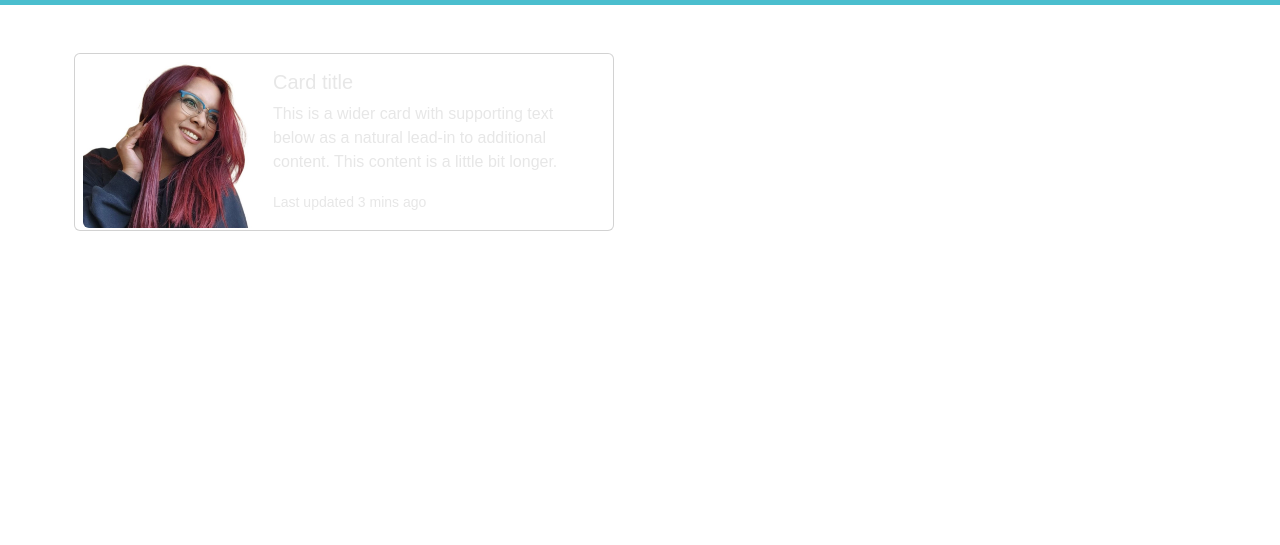
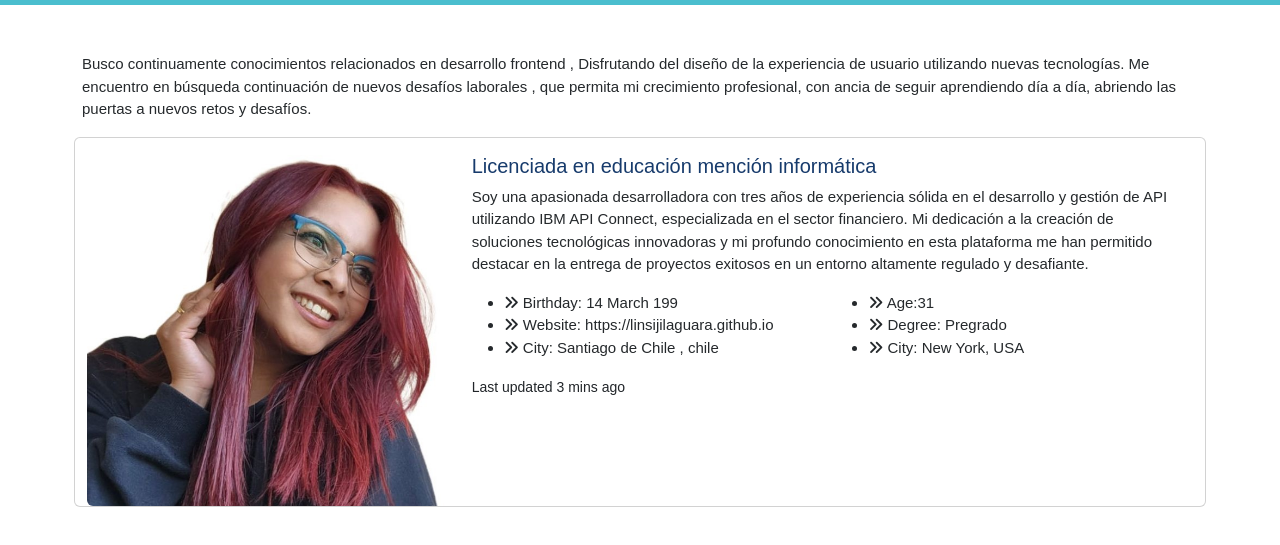
Before and after one commit to linsijiLaGuara/linsijiLaGuara.github.io, a plain HTML site: page about.html in a window 1280 px wide. Shown: the part 51-596 px from the top of the page. Drawn offline with nearby package versions, Linux system fonts and the light colour scheme; a web font is replaced by a local one.

Commit message:
remove: color en general}

```diff
--- a/about.html
+++ b/about.html
@@ -80,20 +80,38 @@
     </header>
 
     <div class="container">
+
       <div class="row pt-5 g-3">
-        <div class="card mb-3" style="max-width: 540px">
+        <p class="card-text sub-titulos">
+          Busco continuamente conocimientos relacionados en desarrollo frontend , Disfrutando del diseño de la experiencia de usuario utilizando nuevas tecnologías. Me encuentro en búsqueda continuación de nuevos desafíos laborales , que permita mi crecimiento profesional, con ancia de seguir aprendiendo día a día, abriendo las puertas a nuevos retos y desafíos.
+        </p>
+        <div class="card mb-3 container-md" style="max-width: 1500px">
           <div class="row g-0">
             <div class="col-md-4">
               <img src="./assets/img/Yo.jpg" class="img-fluid rounded-start" alt="..." />
             </div>
             <div class="col-md-8">
               <div class="card-body">
-                <h5 class="card-title">Card title</h5>
-                <p class="card-text">
-                  This is a wider card with supporting text below as a natural
-                  lead-in to additional content. This content is a little bit
-                  longer.
+                <h5 class="card-title title-color">Licenciada en educación mención informática </h5>
+                <p class="card-text sub-titulos">
+                  Soy una apasionada desarrolladora con tres años de experiencia sólida en el desarrollo y gestión de API utilizando IBM API Connect, especializada en el sector financiero. Mi dedicación a la creación de soluciones tecnológicas innovadoras y mi profundo conocimiento en esta plataforma me han permitido destacar en la entrega de proyectos exitosos en un entorno altamente regulado y desafiante.
                 </p>
+                <div class="row sub-titulos">
+                  <div class="col-lg-6">
+                    <ul>
+                      <li><i class="fas fa-angle-double-right"></i> <span>Birthday:</span> <span>14 March 199</span></li>
+                      <li><i class="fas fa-angle-double-right"></i> <span>Website:</span> <span>https://linsijilaguara.github.io</span></li>
+                      <li><i class="fas fa-angle-double-right"></i> <span>City:</span> <span>Santiago de Chile , chile</span></li>
+                    </ul>
+                  </div>
+                  <div class="col-lg-6">
+                    <ul>
+                      <li><i class="fas fa-angle-double-right"></i> <span>Age:</span><span>31</span></li>
+                      <li><i class="fas fa-angle-double-right"></i> <span>Degree:</span> <span>Pregrado</span></li>
+                      <li><i class="fas fa-angle-double-right"></i> <span>City:</span> <span>New York, USA</span></li>
+                    </ul>
+                  </div>
+                </div>
                 <p class="card-text">
                   <small class="text-body-secondary"
                     >Last updated 3 mins ago</small
--- a/assets/css/style.css
+++ b/assets/css/style.css
@@ -2,7 +2,6 @@
 
 body {
     font-family: 'Mooli', sans-serif;
-    color: #e7e7e7;
 }
 
 .portada {
@@ -15,6 +14,8 @@ body {
     background-position: center center;
     height: 1000px;
     position: relative;
+    color: #e7e7e7;
+
 }
 
 .portada::before {
@@ -26,6 +27,7 @@ body {
     height: 100%;
     background-color: #4abece;
     opacity: 0.5;
+
 }
 
 .titulo {
```
Also changed, not shown: index.html (+1 -1 lines).
